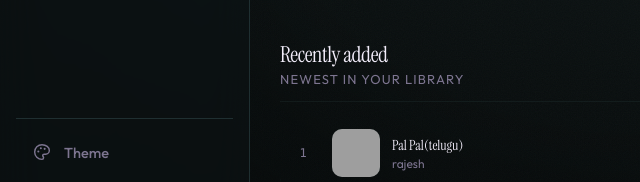
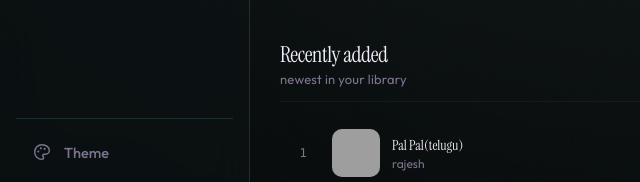
Before and after one commit to jaisurya93945/ruff1, a website with bundled scripts: page index.html in a window 1280 px wide. Shown: the part 478-660 px from the top of the page, 0-640 px from the left. Built offline with nearby package versions, Linux system fonts and the light colour scheme; grey boxes are pictures that could not be loaded; files whose address does not match are found by name.

Commit message:
Finish the house style across the screens it had not reached
Swept every remaining screen under the new design — queue, playlists,
lab, settings, the grid layout, the theme dock and the equalizer
modal — because the last commit changed the type ramp, the radius
ramp and the elevation ramp, and I had only actually opened four
screens under it.

Two things had been missed:

Dialogs were the one place still setting headings in the UI sans, so
every modal read as a slightly different application. "Equalizer" and
"Pick a mood" join the serif, and their subtitles join the middle ink
rank the rest of the app moved to.

And a design mistake of my own: .sec-head p uppercased every section
subtitle. That reads as a caption on "WHERE YOU LEFT OFF" and falls
apart on "THINGS MOST PLAYERS DON'T HAVE. ALL OF IT IS LIVE — CHANGE
IT WHILE SOMETHING PLAYS.", which wrapped to two uppercase lines and
stopped being readable. Small caps are for labels, not sentences.
Subtitles are sentences again; the eyebrows and stat keys are genuine
labels and keep their caps.

Everything else came through intact: the equalizer's draggable
response curve, the theme dock's five character cards, the queue's
embedded cover art, and the grid, whose square covers suit the
generated artwork better than the rounded ones did.

Suite: 47 assertions green, no JS errors on any screen.

```diff
--- a/css/editorial.css
+++ b/css/editorial.css
@@ -123,6 +123,8 @@
    ══════════════════════════════════════════════════════════ */
 .hero h1,
 .sec-head h2,
+.modal-head h3,
+.dock-head h3,
 .t-title,
 .card-title,
 .stat-v,
@@ -144,7 +146,16 @@
 
 .sec-head{ border-bottom:1px solid color-mix(in oklab,var(--text) 55%,transparent); padding-bottom:10px; }
 .sec-head h2{ letter-spacing:var(--track-2); }
-.sec-head p{ font-size:11.5px; letter-spacing:.09em; text-transform:uppercase; }
+/* dialogs were the one place still setting headings in the UI sans, which
+   made every modal read as a different application */
+.modal-head h3,.dock-head h3{ font-size:26px; letter-spacing:var(--track-2); }
+.modal-head p,.dock-head p{ color:var(--ink-mid); }
+/* Small caps are for labels, not sentences. "WHERE YOU LEFT OFF" reads as
+   a caption; "THINGS MOST PLAYERS DON'T HAVE. ALL OF IT IS LIVE — CHANGE
+   IT WHILE SOMETHING PLAYS." wrapped to two uppercase lines and stopped
+   being readable. Section subtitles are sentences, so they stay sentences;
+   the eyebrows and stat keys below are genuine labels and keep their caps. */
+.sec-head p{ font-size:12.5px; letter-spacing:.015em; line-height:1.5; }
 .eyebrow{ letter-spacing:.26em; }
 
 .t-title{ font-size:17px; letter-spacing:-.005em; }
```
